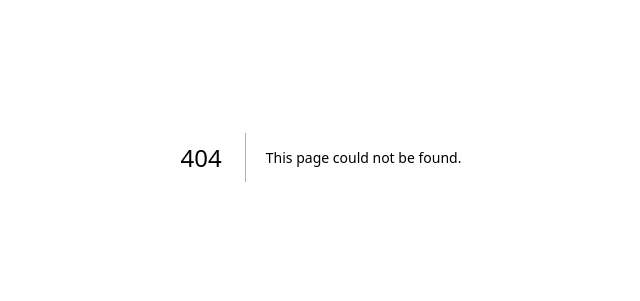
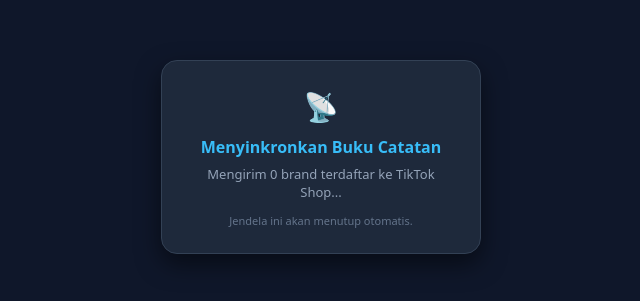
Before and after one commit to novacore25/crm-sales-novacore, a Next.js app: page /sync-brands in a window 1280 px wide. Before the commit this address had no page. Shown: the part 243-544 px from the top of the page, without its empty margins (319-959 px from the left). Built offline with nearby package versions, Linux system fonts and the light colour scheme; no server answers; the database is empty.

Commit message:
feat(scraper): pre-sync CRM brand notebook via mandatory handshake before scraping

```diff
--- /dev/null
+++ b/src/app/sync-brands/page.tsx
@@ -0,0 +1,94 @@
+import { db } from '@/db';
+import { leads, scrapedLeads } from '@/db/schema';
+import { eq } from 'drizzle-orm';
+
+export const dynamic = 'force-dynamic';
+
+export default async function SyncBrandsPage() {
+  const [scrapedRows, mainRows] = await Promise.all([
+    db.select({ brand: scrapedLeads.brandName }).from(scrapedLeads),
+    db.select({ brand: leads.brandName }).from(leads).where(eq(leads.isDeleted, false)),
+  ]);
+
+  const set = new Set<string>();
+  for (const r of scrapedRows) {
+    if (r.brand && r.brand.trim()) set.add(r.brand.trim());
+  }
+  for (const r of mainRows) {
+    if (r.brand && r.brand.trim()) set.add(r.brand.trim());
+  }
+  const brands = Array.from(set);
+
+  return (
+    <html lang="id">
+      <head>
+        <title>Syncing Brands - NovaCore CRM</title>
+        <meta name="viewport" content="width=device-width, initial-scale=1" />
+      </head>
+      <body
+        style={{
+          margin: 0,
+          padding: 24,
+          background: '#0f172a',
+          color: '#f8fafc',
+          fontFamily: 'system-ui, -apple-system, sans-serif',
+          textAlign: 'center',
+          display: 'flex',
+          flexDirection: 'column',
+          alignItems: 'center',
+          justifyContent: 'center',
+          height: '100vh',
+          boxSizing: 'border-box',
+        }}
+      >
+        <div
+          style={{
+            background: '#1e293b',
+            border: '1px solid #334155',
+            borderRadius: 16,
+            padding: '24px 28px',
+            maxWidth: 320,
+            width: '100%',
+            boxShadow: '0 10px 25px rgba(0,0,0,0.5)',
+          }}
+        >
+          <div style={{ fontSize: 28, marginBottom: 8 }}>📡</div>
+          <h2 style={{ fontSize: 16, margin: '0 0 6px 0', fontWeight: 700, color: '#38bdf8' }}>
+            Menyinkronkan Buku Catatan
+          </h2>
+          <p style={{ fontSize: 13, margin: '0 0 12px 0', color: '#94a3b8', lineHeight: 1.4 }}>
+            Mengirim {brands.length} brand terdaftar ke TikTok Shop...
+          </p>
+          <div style={{ fontSize: 11, color: '#64748b' }}>Jendela ini akan menutup otomatis.</div>
+        </div>
+        <script
+          dangerouslySetInnerHTML={{
+            __html: `
+              (function() {
+                var brands = ${JSON.stringify(brands)};
+                function send() {
+                  if (window.opener) {
+                    try {
+                      window.opener.postMessage({ type: 'TNT_SYNC_BRANDS', brands: brands }, '*');
+                    } catch(e) {}
+                  }
+                }
+                send();
+                window.addEventListener('message', function(e) {
+                  if (e.data && e.data.type === 'TNT_SYNC_ACK') {
+                    window.close();
+                  }
+                });
+                var retryTimer = setInterval(send, 400);
+                setTimeout(function() {
+                  clearInterval(retryTimer);
+                  window.close();
+                }, 7500);
+              })();
+            `,
+          }}
+        />
+      </body>
+    </html>
+  );
+}
--- a/src/components/ScrapedLeadsClient.tsx
+++ b/src/components/ScrapedLeadsClient.tsx
@@ -62,7 +62,7 @@
 
   // Bookmarklet Super Cerdas: Auto-Scroll, Cap Stempel, Input Target Jumlah, Deteksi Kategori, Polling Cepat, dan CSP Bypass via postMessage & Clipboard
   const bookmarkletCode = useMemo(() => {
-    const origin = typeof window !== 'undefined' ? window.location.origin : 'https://crm-sales.banzilla.my.id';
+    const origin = typeof window !== 'undefined' ? window.location.origin : 'https://sales.tntkreatif.com';
 
     const code = `(async function(){
       const wait = (ms) => new Promise((r) => setTimeout(r, ms));
@@ -136,12 +136,67 @@
       };
 
       try {
+        update('📡 Menghubungkan ke CRM untuk mengambil buku catatan...');
+
+        const knownBrands = new Set();
+        let syncSuccess = false;
+
+        const syncWin = window.open(
+          '${origin}/sync-brands',
+          'tnt_sync_popup',
+          'width=380,height=300,left=150,top=150'
+        );
+
+        await new Promise((resolve) => {
+          const timeout = setTimeout(() => {
+            cleanup();
+            if (syncWin && !syncWin.closed) {
+              try { syncWin.close(); } catch(e) {}
+            }
+            resolve();
+          }, 8000);
+
+          const onMsg = (event) => {
+            if (event.data && event.data.type === 'TNT_SYNC_BRANDS' && Array.isArray(event.data.brands)) {
+              cleanup();
+              syncSuccess = true;
+              event.data.brands.forEach((b) => {
+                if (b && typeof b === 'string') knownBrands.add(b.toLowerCase().trim());
+              });
+              try {
+                localStorage.setItem('tnt_known_brands', JSON.stringify(Array.from(knownBrands)));
+              } catch(e) {}
+              if (syncWin && !syncWin.closed) {
+                try {
+                  syncWin.postMessage({ type: 'TNT_SYNC_ACK' }, '*');
+                  syncWin.close();
+                } catch(e) {}
+              }
+              resolve();
+            }
+          };
+
+          const cleanup = () => {
+            clearTimeout(timeout);
+            window.removeEventListener('message', onMsg);
+          };
+
+          window.addEventListener('message', onMsg);
+        });
+
+        if (!syncSuccess) {
+          box.style.background = '#881337';
+          box.innerHTML = '<b>❌ Gagal Sinkronisasi Buku Catatan CRM</b><div style="font-size:12px;margin-top:6px;line-height:1.4;color:#fecdd3;">Koneksi ke CRM timeout/gagal. Scraper dihentikan agar tidak terjadi data dobel.<br/><br/>Silakan pastikan internet lancar, lalu <b>klik lagi bookmarklet</b>.</div>';
+          setTimeout(() => box.remove(), 7000);
+          return;
+        }
+
+        update('✅ ' + knownBrands.size + ' Brand tercatat! Memulai...');
+        await wait(600);
+
         const items = [];
         let idleScrolls = 0;
         let isStopped = false;
-
-        update('[0/' + targetCount + '] Memulai...');
-        await wait(600);
 
         const stopBtn = document.createElement('button');
         stopBtn.innerText = '⏹️ Stop & Simpan Sekarang';
@@ -224,9 +279,12 @@
               }
             }
 
-            // 2. Lewati langsung jika brand ini sudah didapatkan kontaknya di sesi ini (anti dobel brand)
-            if (brand && brand !== '-' && items.some((it) => it.brand.toLowerCase() === brand.toLowerCase())) {
-              continue;
+            // 2. Lewati langsung jika brand ini sudah ada di CRM atau sudah didapatkan di sesi ini
+            if (brand && brand !== '-') {
+              const bLower = brand.toLowerCase().trim();
+              if (knownBrands.has(bLower) || items.some((it) => it.brand.toLowerCase().trim() === bLower)) {
+                continue;
+              }
             }
 
             // 3. Hover KARTU produk agar redup & memunculkan overlay tombol aksi (Copy, Chat, Select)
@@ -344,6 +402,7 @@
 
             if (brand && (phone || email)) {
               items.push({ brand, phone, email, product, category: selectedCategory });
+              knownBrands.add(brand.toLowerCase().trim());
 
               try {
                 localStorage.setItem('tnt_scraped_backup', JSON.stringify(items));
--- a/src/proxy.ts
+++ b/src/proxy.ts
@@ -36,9 +36,10 @@
 
   const isLoginRoute = pathname === '/login';
   const isAuthRoute = pathname.startsWith('/api/auth');
+  const isSyncRoute = pathname === '/sync-brands';
 
   if (!session?.user) {
-    if (isLoginRoute || isAuthRoute) {
+    if (isLoginRoute || isAuthRoute || isSyncRoute) {
       return NextResponse.next();
     }
     const url = request.nextUrl.clone();
```
Also changed, not shown: .agents/skills/tiktok-partner-scraper/SKILL.md.
